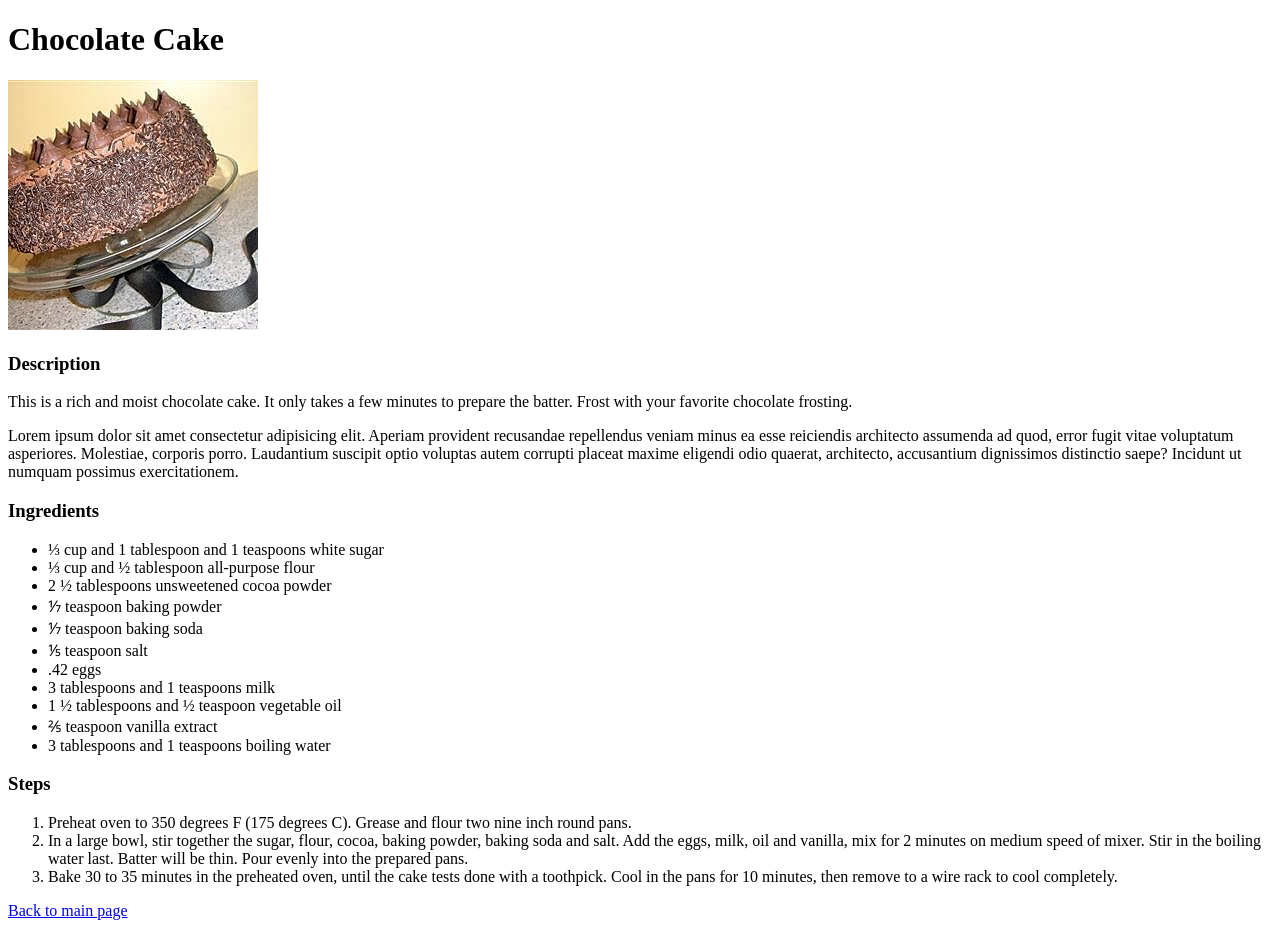
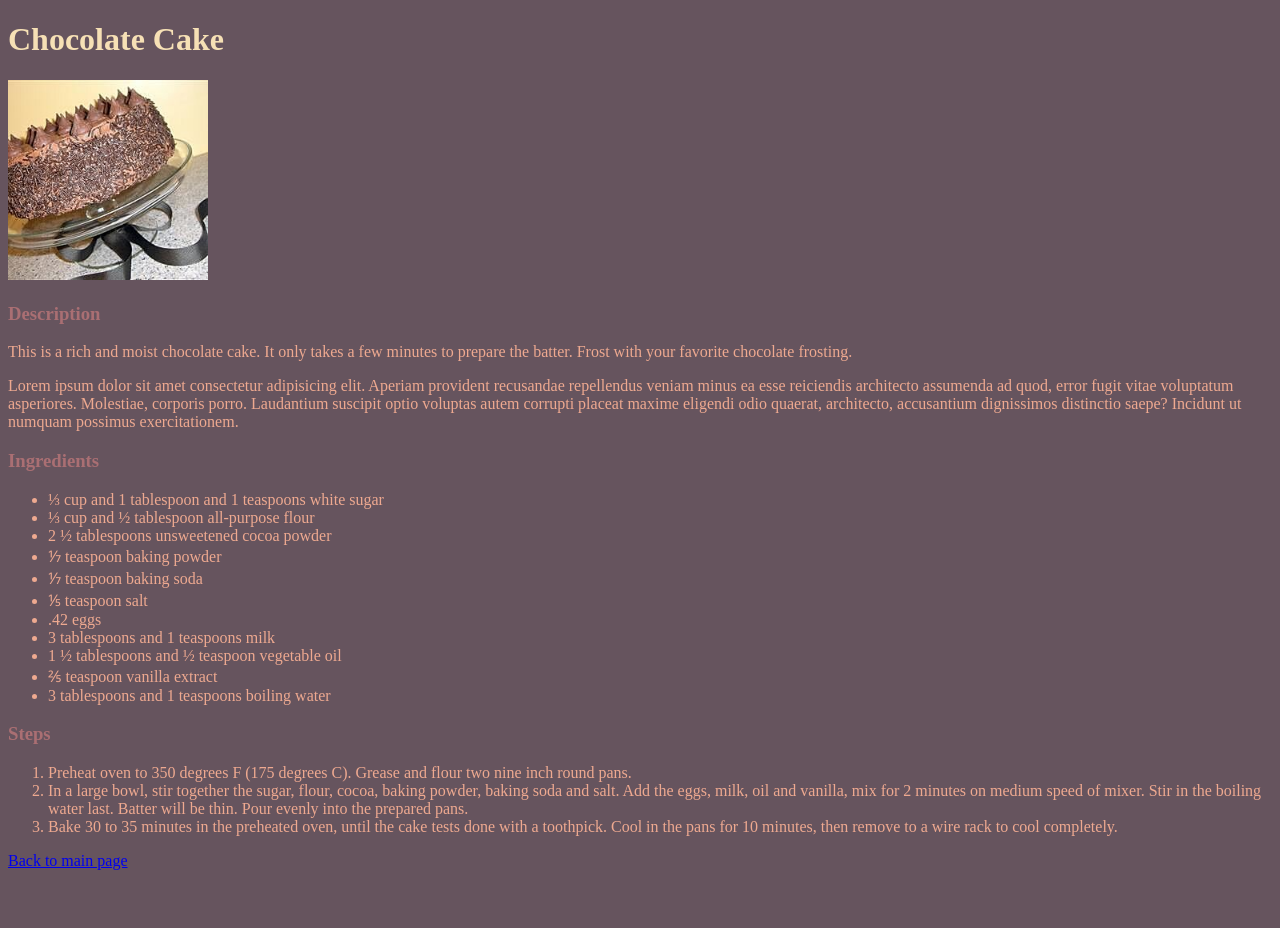
Before and after one commit to AliRaza0604/odin-recipe, a plain HTML site: page recipes/chocolate_cake.html in a window 1280 px wide. After the commit the page ends 878 px from the top, so only its background shows below. Drawn offline with Linux system fonts and the light colour scheme.

Commit message:
Added styling by adding external css

```diff
--- a/recipes/chocolate_cake.html
+++ b/recipes/chocolate_cake.html
@@ -1,19 +1,20 @@
 <!DOCTYPE html>
 <html lang="en">
 <head>
+    <link rel="stylesheet" href="../style.css">
     <meta charset="UTF-8">
     <meta http-equiv="X-UA-Compatible" content="IE=edge">
     <meta name="viewport" content="width=device-width, initial-scale=1.0">
     <title>Chocolate Cake Recipe</title>
 </head>
 <body>
-    <h1>Chocolate Cake</h1>
-    <img src="../images/chocolate_cake.jpeg">
-    <h3>Description</h3>
-    <p>This is a rich and moist chocolate cake. It only takes a few minutes to prepare the batter. Frost with your favorite chocolate frosting.</p>
-    <p>Lorem ipsum dolor sit amet consectetur adipisicing elit. Aperiam provident recusandae repellendus veniam minus ea esse reiciendis architecto assumenda ad quod, error fugit vitae voluptatum asperiores. Molestiae, corporis porro. Laudantium suscipit optio voluptas autem corrupti placeat maxime eligendi odio quaerat, architecto, accusantium dignissimos distinctio saepe? Incidunt ut numquam possimus exercitationem.</p>
-    <h3>Ingredients</h3>
-    <ul>
+    <h1 class="header">Chocolate Cake</h1>
+    <img class="image" src="../images/chocolate_cake.jpeg">
+    <h3 class="sub_header">Description</h3>
+    <p class="content">This is a rich and moist chocolate cake. It only takes a few minutes to prepare the batter. Frost with your favorite chocolate frosting.</p>
+    <p class="content">Lorem ipsum dolor sit amet consectetur adipisicing elit. Aperiam provident recusandae repellendus veniam minus ea esse reiciendis architecto assumenda ad quod, error fugit vitae voluptatum asperiores. Molestiae, corporis porro. Laudantium suscipit optio voluptas autem corrupti placeat maxime eligendi odio quaerat, architecto, accusantium dignissimos distinctio saepe? Incidunt ut numquam possimus exercitationem.</p>
+    <h3 class="sub_header">Ingredients</h3>
+    <ul class="content">
         <li>⅓ cup and 1 tablespoon and 1 teaspoons white sugar</li>
         <li>⅓ cup and ½ tablespoon all-purpose flour</li>
         <li>2 ½ tablespoons unsweetened cocoa powder</li>
@@ -26,8 +27,8 @@
         <li>⅖ teaspoon vanilla extract</li>
         <li>3 tablespoons and 1 teaspoons boiling water</li>
     </ul>
-    <h3>Steps</h3>
-    <ol>
+    <h3 class="sub_header">Steps</h3>
+    <ol class="content">
         <li>Preheat oven to 350 degrees F (175 degrees C). Grease and flour two nine inch round pans.</li>
         <li>In a large bowl, stir together the sugar, flour, cocoa, baking powder, baking soda and salt. Add the eggs, milk, oil and vanilla, mix for 2 minutes on medium speed of mixer. Stir in the boiling water last. Batter will be thin. Pour evenly into the prepared pans.</li>
         <li>Bake 30 to 35 minutes in the preheated oven, until the cake tests done with a toothpick. Cool in the pans for 10 minutes, then remove to a wire rack to cool completely.</li>
--- /dev/null
+++ b/style.css
@@ -0,0 +1,28 @@
+*{
+    background-color:  #66545e;
+}
+
+.header{
+    font-family: 'Times New Roman', Times, serif;
+    color: #f6e0b5;
+}
+
+.recipe_list{
+    font-family: 'Times New Roman', Times, serif;
+    font-weight: bold;
+}
+
+.image{
+    height: auto;
+    width: 200px;
+}
+
+.sub_header{
+    font-family: 'Times New Roman', Times, serif;
+    color: #aa6f73;
+}
+
+.content{
+    font-family: 'Times New Roman', Times, serif;
+    color: 	#eea990;
+}
```
Also changed, not shown: index.html (+3 -2 lines), recipes/grilled_cheese_sandwich.html (+10 -9 lines), recipes/lemonade.html (+10 -9 lines).
